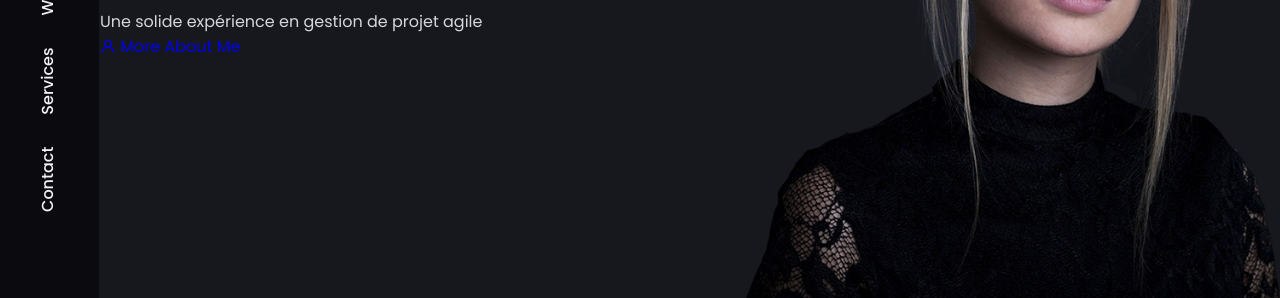
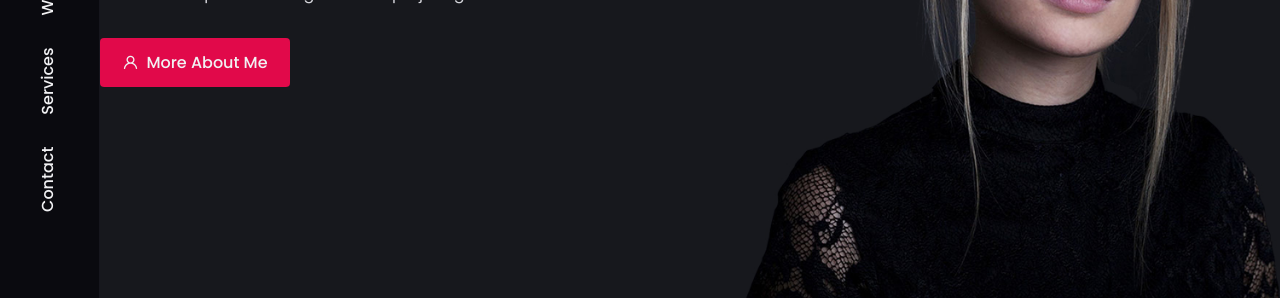
Before and after one commit to Tibob92/Portfolio, a plain HTML site: page index.html in a window 1280 px wide. Shown: the part 423-721 px from the top of the page. Drawn offline with nearby package versions, Linux system fonts and the light colour scheme.

Commit message:
Fin de la partie home

```diff
--- a/assets/css/style.css
+++ b/assets/css/style.css
@@ -287,6 +287,11 @@ input {
     margin-bottom: var(--mb-0-75);
 }
 
+.home__description {
+    max-width: 450px;
+    margin-bottom: var(--mb-2);
+}
+
 .my__info {
     display: flex;
     column-gap: 1.8rem;
@@ -301,7 +306,7 @@ input {
 }
 
 .info__title,
-info__subtitle {
+.info__subtitle {
     font-size: var(--small-font-size);
 }
 
@@ -316,7 +321,41 @@ info__subtitle {
 }
 
 /*===== Buttons =====*/
+.button {
+    display: inline-flex;
+    align-items: center;
+    column-gap: .5rem;
+    background-color: var(--skin-color);
+    color: var(--title-color);
+    padding: .75rem 1.4rem;
+    border-radius: .25rem;
+    font-weight: var(--font-medium);
+    position: relative;
+    z-index: 1;
+}
 
+.button::after {
+    position: absolute;
+    content: '';
+    left: 0;
+    top: 0;
+    width: 100%;
+    height: 100%;
+    background-color: #343a40;
+    z-index: -1;
+    transform-origin: center;
+    transform: scale(0);
+    border-radius: .25rem;
+    transition: .3s;
+}
+
+.button:hover::after {
+    transform: scale(1);
+}
+
+.button__icon {
+    font-size: 1.25rem;
+}
 
 /*===== About Section =====*/
 
--- a/index.html
+++ b/index.html
@@ -80,7 +80,7 @@
                     </div>
                 </div>
 
-                <img src="assets/img/home-img.png" alt="" class="home__img">
+                <img src="assets/img/about-img.jpg" alt="" class="home__img">
 
                 <div class="home__data">
                     <h1 class="home__title">HI, I'am Thibaut</h1>
```
